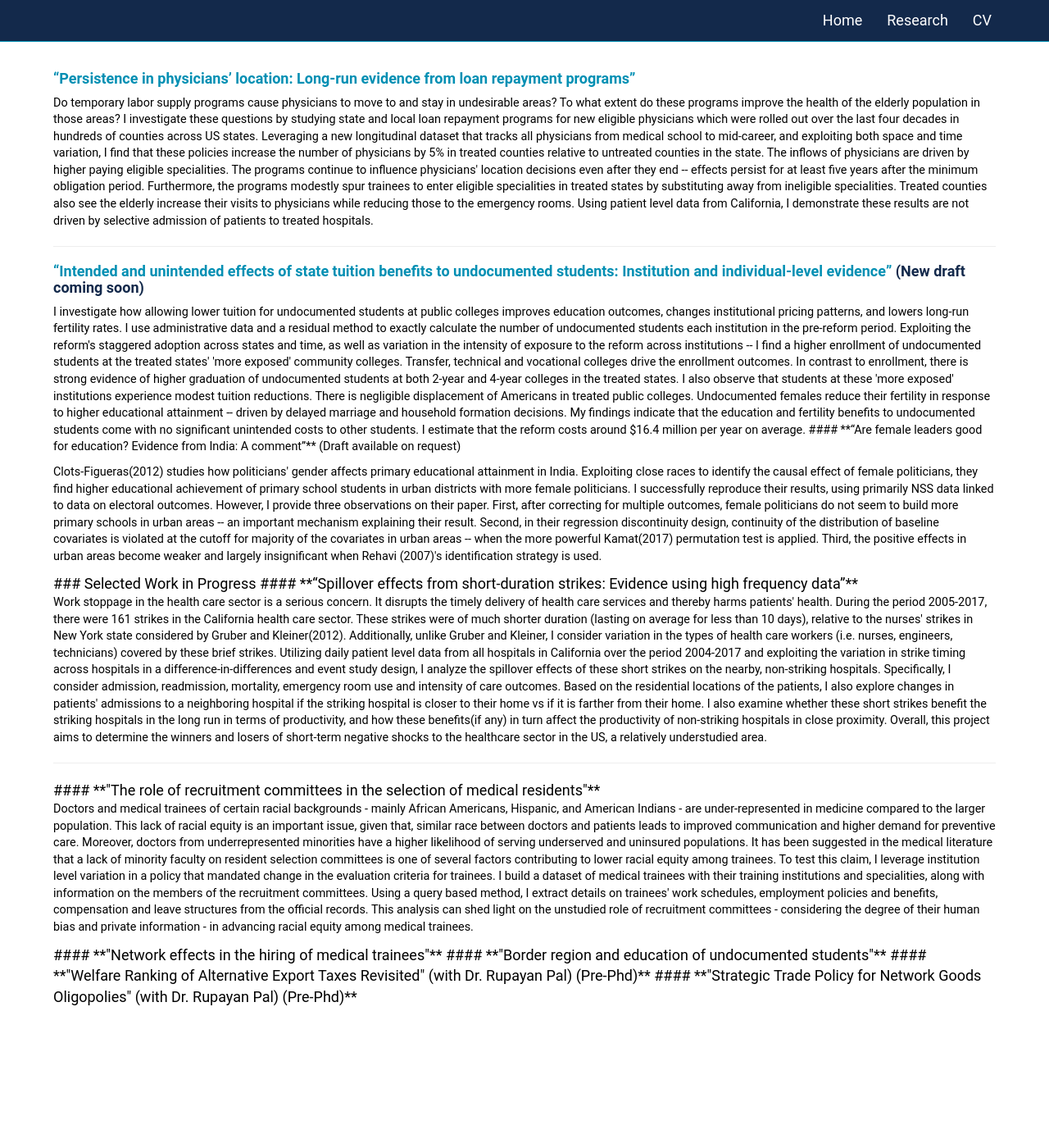
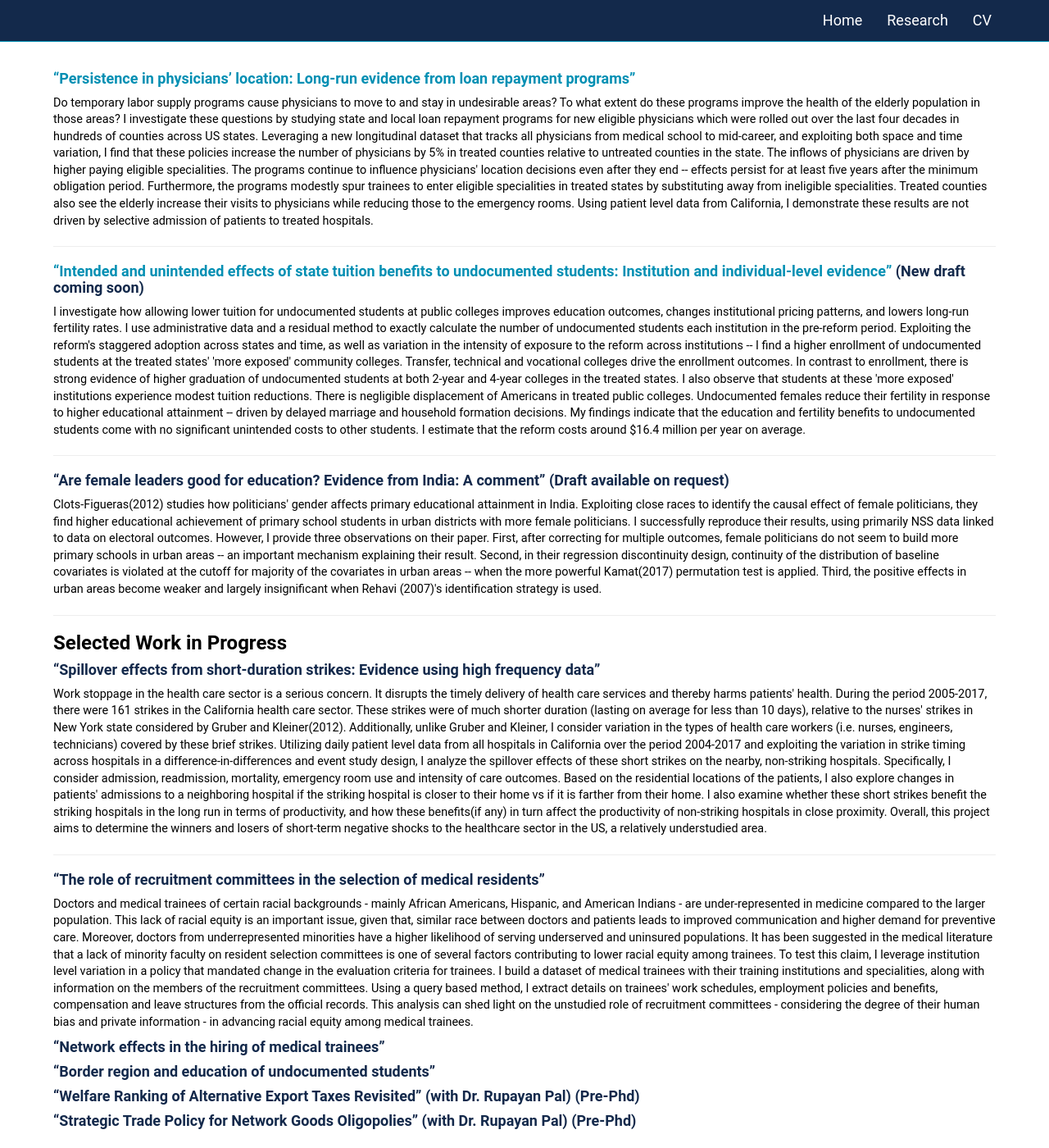
Before and after one commit to anomitaghosh/anomitaghosh.github.io, a Jekyll site: the page built from research.md, in a window 1280 px wide and 1400 px high. Shown: the whole window at 82% size. Built offline with Jekyll 4.4.1, drawn with Linux system fonts in a browser that asks for light colours.

Commit message:
Update research.md

```diff
--- a/research.md
+++ b/research.md
@@ -12,13 +12,15 @@ layout: secondary_pages
 
 <p style="font-size:0.8em">
 I investigate how allowing lower tuition for undocumented students at public colleges improves education outcomes, changes institutional pricing patterns, and lowers long-run fertility rates. I use administrative data and a residual method to exactly calculate the number of undocumented students each institution in the pre-reform period. Exploiting the reform's staggered adoption across states and time, as well as variation in the intensity of exposure to the reform across institutions -- I find a higher enrollment of undocumented students at the treated states' 'more exposed' community colleges. Transfer, technical and vocational colleges drive the enrollment outcomes. In contrast to enrollment, there is strong evidence of higher graduation of undocumented students at both 2-year and 4-year colleges in the treated states. I also observe that students at these 'more exposed' institutions experience modest tuition reductions. There is negligible displacement of Americans in treated public colleges. Undocumented females reduce their fertility in response to higher educational attainment -- driven by delayed marriage and household formation decisions. My findings indicate that the education and fertility benefits to undocumented students come with no significant unintended costs to other students. I estimate that the reform costs around $16.4 million per year on average.
-
+</p>
+<hr>
 
 #### **“Are female leaders good for education? Evidence from India: A comment”** (Draft available on request)
 
 <p style="font-size:0.8em">
 Clots-Figueras(2012) studies how politicians' gender affects primary educational attainment in India. Exploiting close races to identify the causal effect of female politicians, they find higher educational achievement of primary school students in urban districts with more female politicians. I successfully reproduce their results, using primarily NSS data linked to data on electoral outcomes. However, I provide three observations on their paper. First, after correcting for multiple outcomes, female politicians do not seem to build more primary schools in urban areas -- an important mechanism explaining their result. Second, in their regression discontinuity design, continuity of the distribution of baseline covariates is violated at the cutoff for majority of the covariates in urban areas -- when the more powerful Kamat(2017) permutation test is applied. Third, the positive effects in urban areas become weaker and largely insignificant when Rehavi (2007)'s identification strategy is used.
 </p>
+<hr>
 
 ### Selected Work in Progress
 #### **“Spillover effects from short-duration strikes: Evidence using high frequency data”**
```
